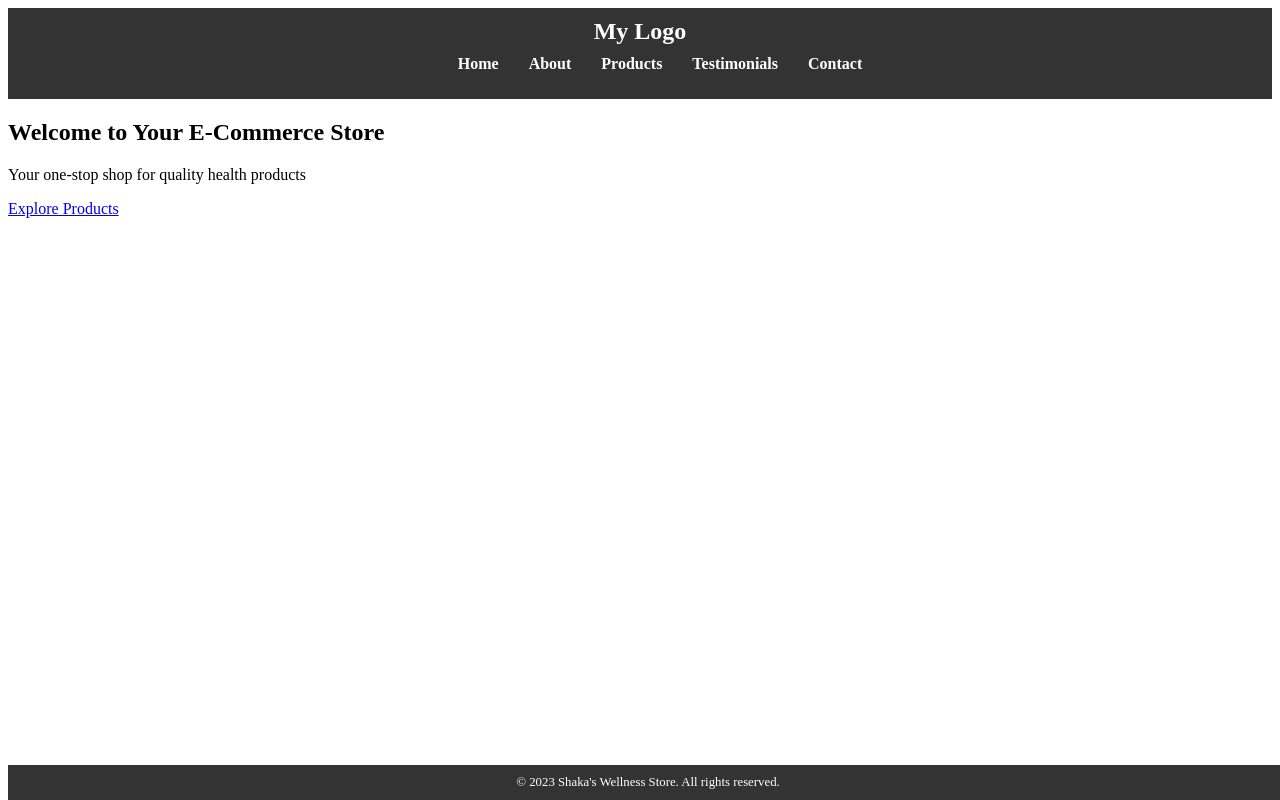
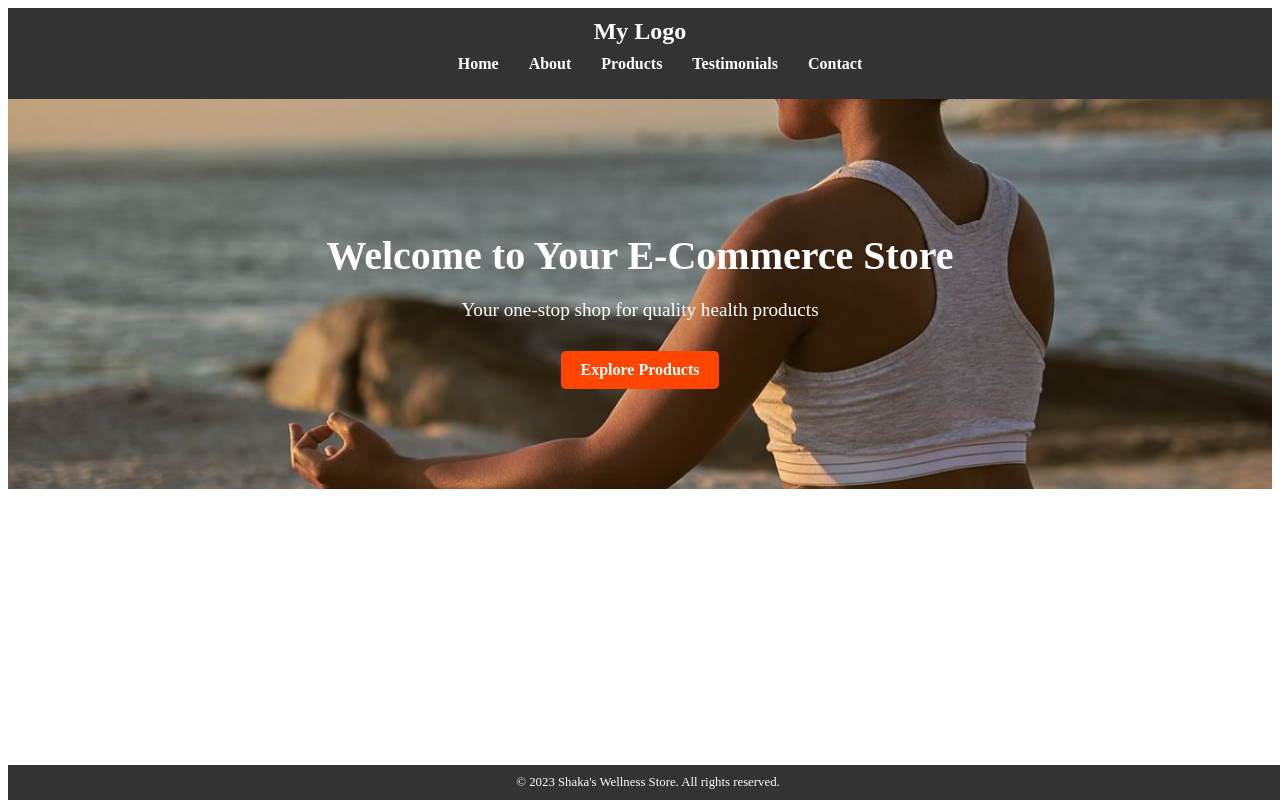
Before and after one commit to reuben-germain/shakas-wellness-store, a plain HTML site: page index.html in a window 1280 px wide. Drawn offline with Linux system fonts and the light colour scheme.

Commit message:
fixed the image path by adding a slash to the beginning

```diff
--- a/css/styles.css
+++ b/css/styles.css
@@ -34,6 +34,47 @@ nav {
     color: #ff4500; /* or any other color you prefer */
 }
 
+/* Add styles for the home section */
+#home {
+    background-image: url(/images/black-female-wellness.jpg);
+    background-size: cover;
+    background-position: center;
+    color: #fff;
+    text-align: center;
+    padding: 100px 20px;
+}
+
+.hero {
+    max-width: 800px;
+    margin: 0 auto;
+}
+
+.hero h1 {
+    font-size: 2.5rem;
+    margin-bottom: 20px;
+}
+
+.hero p {
+    font-size: 1.2rem;
+    margin-bottom: 30px;
+}
+
+.btn {
+    display: inline-block;
+    background-color: #ff4500;
+    color: #fff;
+    padding: 10px 20px;
+    text-decoration: none;
+    font-weight: bold;
+    border-radius: 5px;
+    transition: background-color 0.3s ease;
+}
+
+.btn:hover {
+    background-color: #e03300; /* Darker shade on hover */
+}
+
+
 /* Footer styling */
 footer {
     background-color: #333;
```
Also changed, not shown: images/black-female-wellness.jpg (added).
